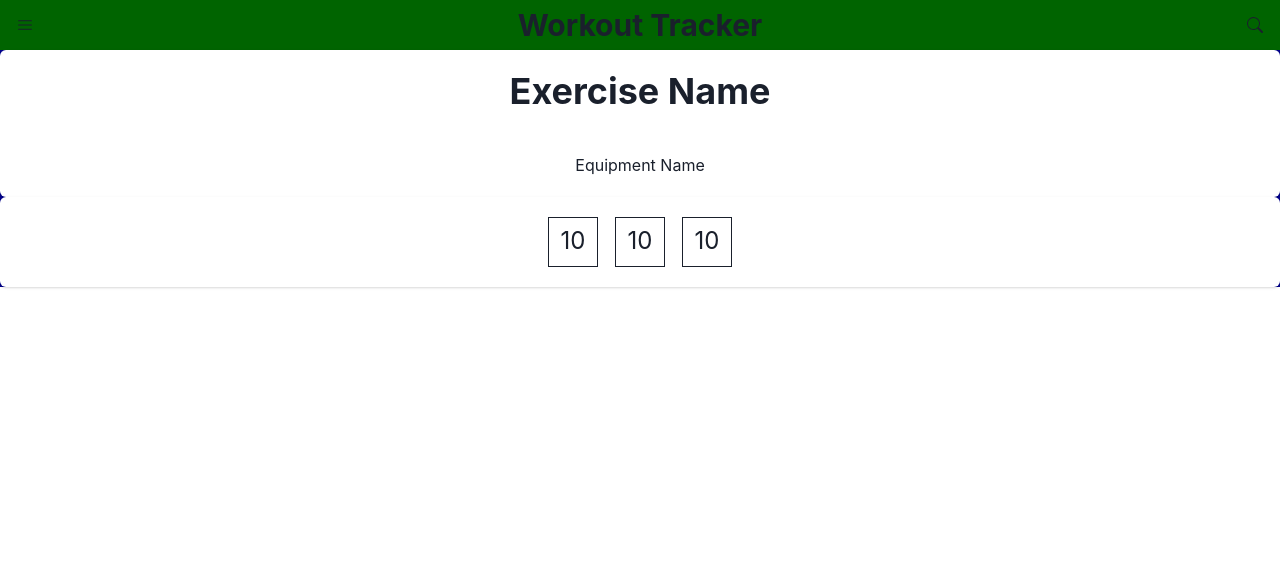
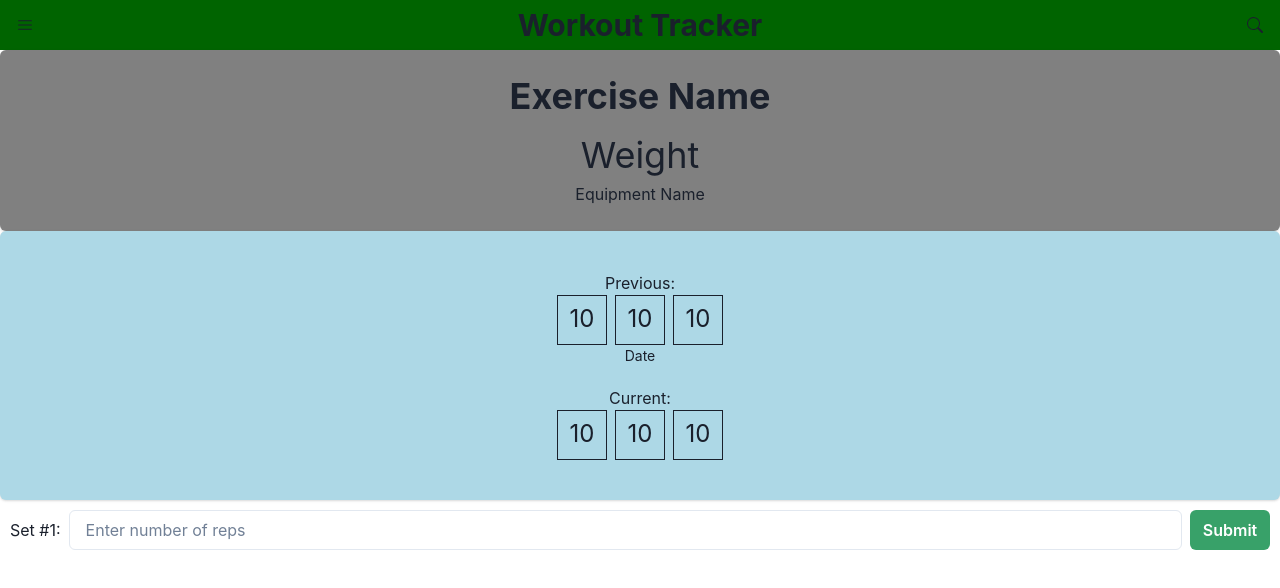
Before and after one commit to MarcinMN/workout-tracker, a React (Vite) app: page / in a window 1280 px wide. Shown: the top 588 px of the page. Built offline with nearby package versions, Linux system fonts and the light colour scheme.

Commit message:
Modified existing cards and added input components

```diff
--- a/src/App.tsx
+++ b/src/App.tsx
@@ -2,6 +2,7 @@ import { Grid, GridItem } from "@chakra-ui/react";
 import NavBar from "./components/NavBar";
 import ExerciseCard from "./components/ExerciseCard";
 import SetCard from "./components/SetCard";
+import RepInput from "./components/RepInput";
 
 function App() {
   return (
@@ -9,9 +10,10 @@ function App() {
       <GridItem area="nav" bg="darkgreen">
         <NavBar />
       </GridItem>
-      <GridItem area="main" bg="darkblue">
+      <GridItem area="main">
         <ExerciseCard />
         <SetCard />
+        <RepInput />
       </GridItem>
     </Grid>
   );
--- a/src/components/ExerciseCard.tsx
+++ b/src/components/ExerciseCard.tsx
@@ -2,12 +2,15 @@ import { Card, CardBody, CardHeader, Heading, Text } from "@chakra-ui/react";
 
 const ExerciseCard = () => {
   return (
-    <Card align="center">
-      <CardHeader>
+    <Card align="center" padding="20px" backgroundColor="gray">
+      <CardHeader padding="5px">
         <Heading>Exercise Name</Heading>
       </CardHeader>
-      <CardBody>
-        <Text>Equipment Name</Text>
+      <CardBody padding="5px">
+        <Text align="center" fontSize="4xl">
+          Weight
+        </Text>
+        <Text align="center">Equipment Name</Text>
       </CardBody>
     </Card>
   );
--- /dev/null
+++ b/src/components/RepInput.tsx
@@ -0,0 +1,14 @@
+import { Button, HStack, Input, Text } from "@chakra-ui/react";
+import React from "react";
+
+const RepInput = () => {
+  return (
+    <HStack padding="10px">
+      <Text whiteSpace="nowrap">Set #1:</Text>
+      <Input placeholder="Enter number of reps" />
+      <Button colorScheme="green">Submit</Button>
+    </HStack>
+  );
+};
+
+export default RepInput;
--- a/src/components/SetCard.tsx
+++ b/src/components/SetCard.tsx
@@ -1,11 +1,18 @@
-import { Card, CardBody } from "@chakra-ui/react";
-import React from "react";
+import { Card, CardBody, CardHeader, Text } from "@chakra-ui/react";
 import SetTotals from "./SetTotals";
 
 const SetCard = () => {
   return (
-    <Card align="center">
+    <Card align="center" padding="20px" backgroundColor="lightblue">
       <CardBody>
+        <Text align="center">Previous:</Text>
+        <SetTotals />
+        <Text align="center" fontSize="sm">
+          Date
+        </Text>
+        <Text align="center" paddingTop="20px">
+          Current:
+        </Text>
         <SetTotals />
       </CardBody>
     </Card>
--- a/src/components/SetTotals.tsx
+++ b/src/components/SetTotals.tsx
@@ -6,11 +6,9 @@ const SetTotals = () => {
       <Box w="50px" h="50px" padding="5px 5px" textAlign="center" border="1px">
         <Text fontSize="2xl">10</Text>
       </Box>
-      <Divider orientation="vertical" />
       <Box w="50px" h="50px" padding="5px 5px" textAlign="center" border="1px">
         <Text fontSize="2xl">10</Text>
       </Box>
-      <Divider orientation="vertical" />
       <Box w="50px" h="50px" padding="5px 5px" textAlign="center" border="1px">
         <Text fontSize="2xl">10</Text>
       </Box>
```
